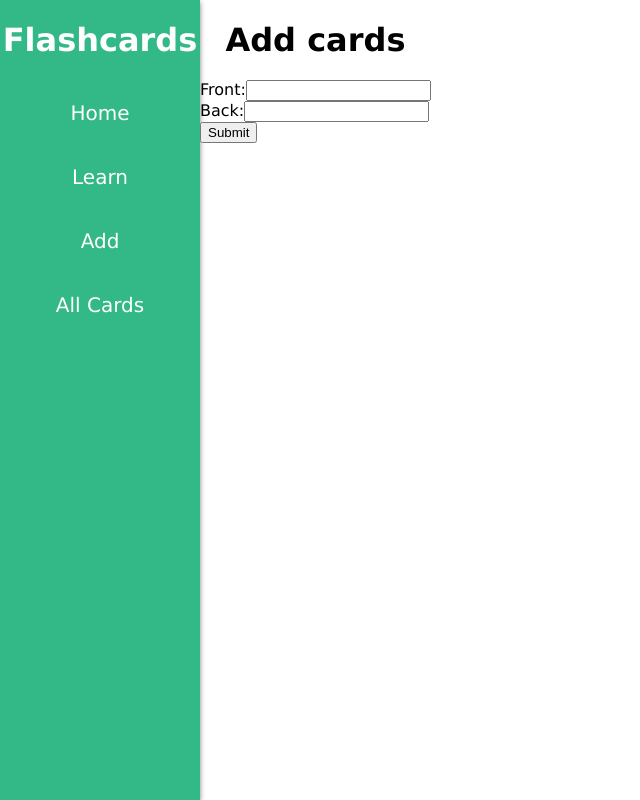
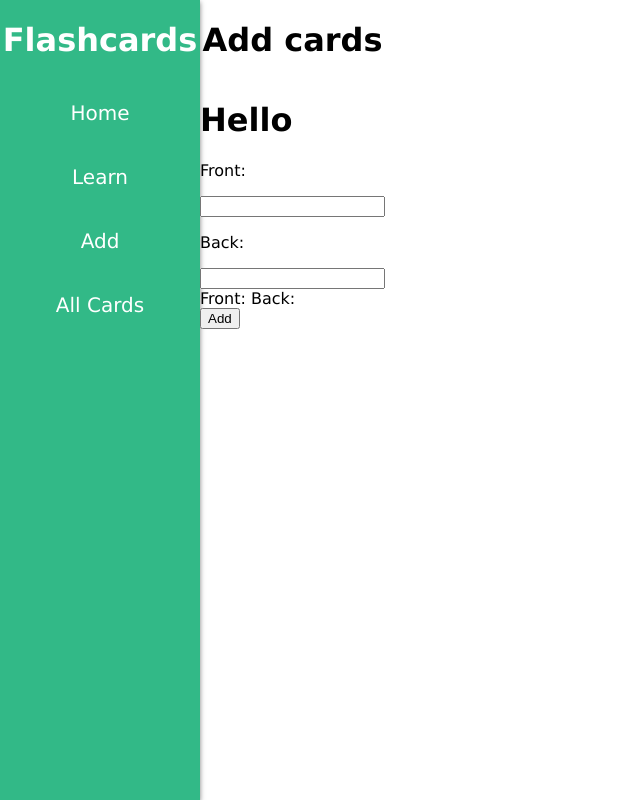
Before and after one commit to Liz454/react-flashcards, a React (Create React App) app: page /add in a window 1280 px wide. Shown: the whole page, without its empty margins (0-640 px from the left). Built offline with nearby package versions, Linux system fonts and the light colour scheme.

Commit message:
Created form for card input and started on writing the function to add card to json

```diff
--- a/src/App.js
+++ b/src/App.js
@@ -1,7 +1,8 @@
 import React, {useState} from 'react';
 import Nav from './Nav';
-import cardContent from './cardContents.json';
+import cardContent from './data/cardContentsSmall.json';
 import ViewCardsPage from './pages/ViewCardsPage';
+import LearnPage from './pages/LearnPage';
 import AddCardPage from './pages/AddCardPage';
 import './dist/app.css';
 import {
@@ -21,7 +22,7 @@ function App() {
           <Nav />
           <Switch>
             <Route path="/learn">
-                <div>Learn</div>
+                <LearnPage flashcards={flashcards}/>
             </Route>
             <Route path="/add">
                 <AddCardPage flashcards={flashcards}/>
--- a/src/CardInput.js
+++ b/src/CardInput.js
@@ -1,24 +1,46 @@
 import React from 'react';
 
-export default function CardInput() {
-    return (
-        <div className=''>
-            <form>
+class CardInput extends React.Component {
+
+    constructor(props) {
+        super(props);
+        this.state = { cardfront: '', cardback: '' };
+    }
+    setFront = (event) => {
+        this.setState({cardfront: event.target.value});
+    }
+    setBack = (event) => {
+        this.setState({cardback: event.target.value});
+    }
+    addCard = () => {
+        console.log(this.state.cardfront);
+        // const fs = require('browserify-fs');
+        // fs.writeFile("cardContentsSmall.json", "test");
+
+    }
+
+
+
+    render() {
+        return (
+            <div>
+                <form>
+                    <h1>Hello {this.state.cardfront}</h1>
+                    <p>Front:</p>
+                    <input type='text' onChange={this.setFront} />
+                    <p>Back:</p>
+                    <input type='text' onChange={this.setBack} />
+                </form>
+
                 <div>
-                    <label>
-                        Front:
-                        <input type="text" name="front" />
-                    </label>
-                </div>
-                <div>
-                    <label>
-                        Back:
-                        <input type="text" name="back" />
-                    </label>
+                    Front: {this.state.cardfront}
+                    Back: {this.state.cardback}
                 </div>
 
-                <input type="submit" value="Submit" />
-            </form>
-        </div>
-    )
+                <button onClick={this.addCard}>Add</button>
+            </div>
+
+        );
+      }
 }
+export default CardInput;
--- /dev/null
+++ b/src/SingleFlashcard.js
@@ -0,0 +1,16 @@
+import React from 'react';
+import Flashcard from './Flashcard';
+
+export default function SingleFlashcard({flashcards}) {
+
+    const cardid = 3;
+
+
+    return (
+        <div className='card-grid'>
+            {flashcards.map(flashcard => {
+                return <Flashcard flashcard={flashcard}/>
+            })}
+        </div>
+    )
+}
--- a/src/cardContents.json
+++ b/src/data/cardContents.json
@@ -6,7 +6,7 @@
     "back" : "sheet, plate"
     },
     {
-    "id": 0,
+    "id": 3,
     "SRI": 1,
     "front": "tragarse",
     "back" : "to swallow"
--- /dev/null
+++ b/src/data/cardContentsSmall.json
@@ -0,0 +1,38 @@
+[
+    {
+    "id": 0,
+    "SRI": 1,
+    "front": "la lámina",
+    "back" : "sheet, plate"
+    },
+    {
+    "id": 1,
+    "SRI": 1,
+    "front": "tragarse",
+    "back" : "to swallow"
+    },
+    {
+    "id": 2,
+    "SRI": 1,
+    "front": "la fiera",
+    "back" : "beast"
+    },
+    {
+    "id": 3,
+    "SRI": 1,
+    "front": "trazar",
+    "back" : "to trace, to draw"
+    },
+    {
+    "id": 4,
+    "SRI": 1,
+    "front": "asustarse",
+    "back" : "to get scared"
+    },
+    {
+    "id": 5,
+    "SRI": 1,
+    "front": "la obra maestra",
+    "back" : "masterpiece"
+    }
+]
--- /dev/null
+++ b/src/pages/LearnPage.js
@@ -0,0 +1,15 @@
+import React from 'react'
+import FlashcardList from '../FlashcardList';
+import SingleFlashcard from '../SingleFlashcard';
+
+export default function LearnPage({flashcards}) {
+    return (
+        <div className="selected-page">
+            <div className="page-heading"><h1>Learn</h1></div>
+            <div className="page">
+                <SingleFlashcard flashcards={flashcards}/>
+            </div>
+        </div>
+
+    )
+}
```
Also changed, not shown: package.json (+8 -7 lines), 1 other file (tests, documents, lock files or other folders).
